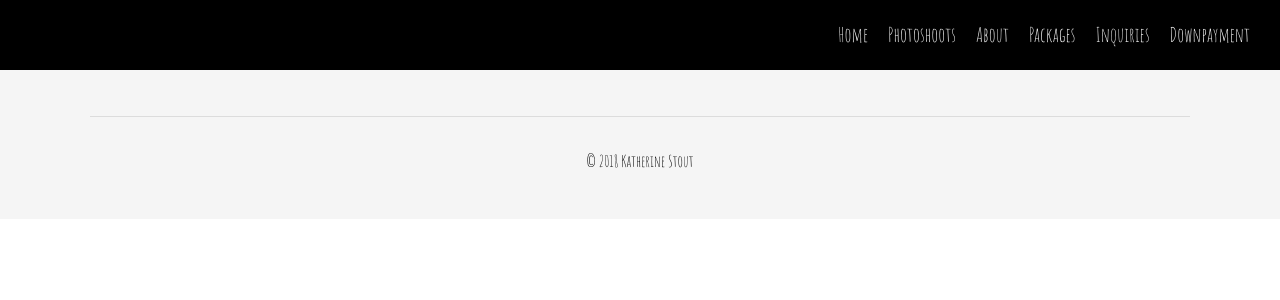
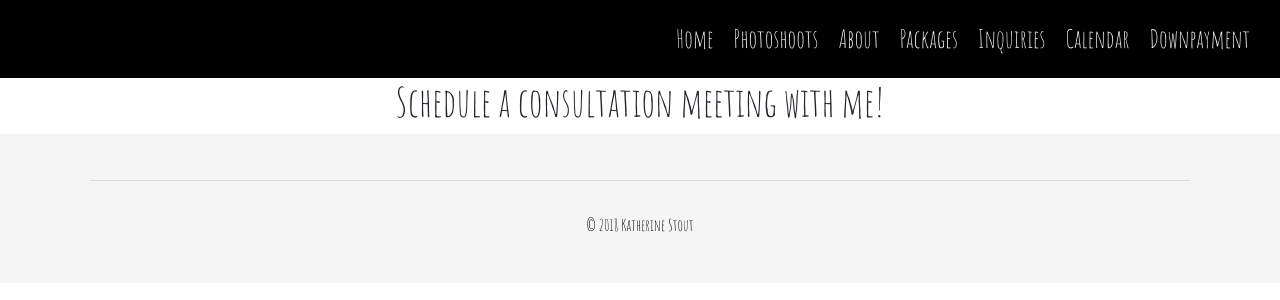
Before and after one commit to katherinestout/PhotoWebsite_PayPal_React, a React (Create React App) app in the folder client/: page /calendar in a window 1280 px wide. Shown: the top 300 px of the page. Built offline with nearby package versions, Linux system fonts and the light colour scheme; what react-async-script-loader would draw is missing.

Commit message:
calendar

```diff
--- a/client/src/App.js
+++ b/client/src/App.js
@@ -6,6 +6,7 @@ import Home from './components/layout/Home';
 import AboutMe from './components/layout/AboutMe';
 import Downpayment from './components/layout/Downpayment';
 import Inquiries from'./components/layout/Inquiries';
+import Calendar from './components/layout/Calendar';
 import NavBar from'./components/layout/NavBar';
 import Footer from './components/layout/Footer';
 
@@ -26,6 +27,7 @@ class App extends Component {
 <Route exact path = "/inquiries" component={Inquiries}/>
 
 <Route exact path = "/packages" component={Packages}/>
+<Route exact path ="/calendar" component={Calendar}/>
 <Route exact path = "/downpayment" component={Downpayment}/>
 
 <Footer/>
--- /dev/null
+++ b/client/src/components/layout/Calendar.js
@@ -0,0 +1,14 @@
+import React, { Component } from 'react';
+import './layoutstyles/calendar.css';
+
+class Calendar extends Component {
+  render() {
+    return (
+      <div className="calendar">
+        <h1>Schedule a consultation meeting with me!</h1>
+      </div>
+    )
+  }
+}
+
+export default Calendar;
--- a/client/src/components/layout/NavBar.js
+++ b/client/src/components/layout/NavBar.js
@@ -31,6 +31,11 @@ class NavBar extends Component {
             Inquiries
             </Link>
 
+            <Link className="button" to="/calendar"
+                style={{ textDecoration: 'none', color: 'whitesmoke'}}>
+            Calendar
+            </Link>
+
             <Link className="button" to="/downpayment"
                 style={{ textDecoration: 'none', color: 'whitesmoke'}}>
             Downpayment
--- /dev/null
+++ b/client/src/components/layout/layoutstyles/calendar.css
@@ -0,0 +1,3 @@
+.calendar {
+    text-align: center;
+}
--- a/client/src/index.css
+++ b/client/src/index.css
@@ -14,7 +14,7 @@ p {
 }
 
 .button {
-  font-size: 20px;
+  font-size: 25px;
   padding: 10px;
 }
 
```
